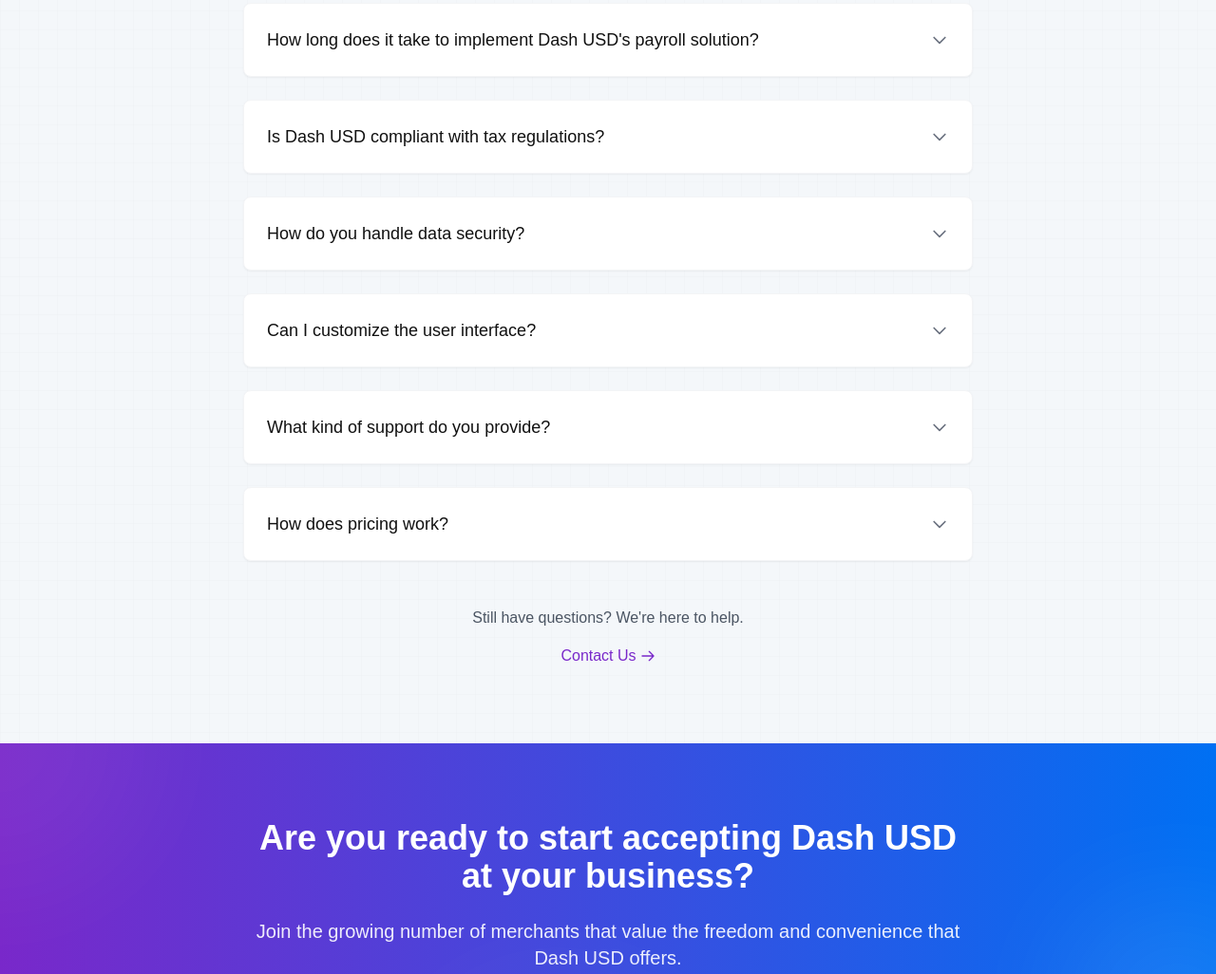
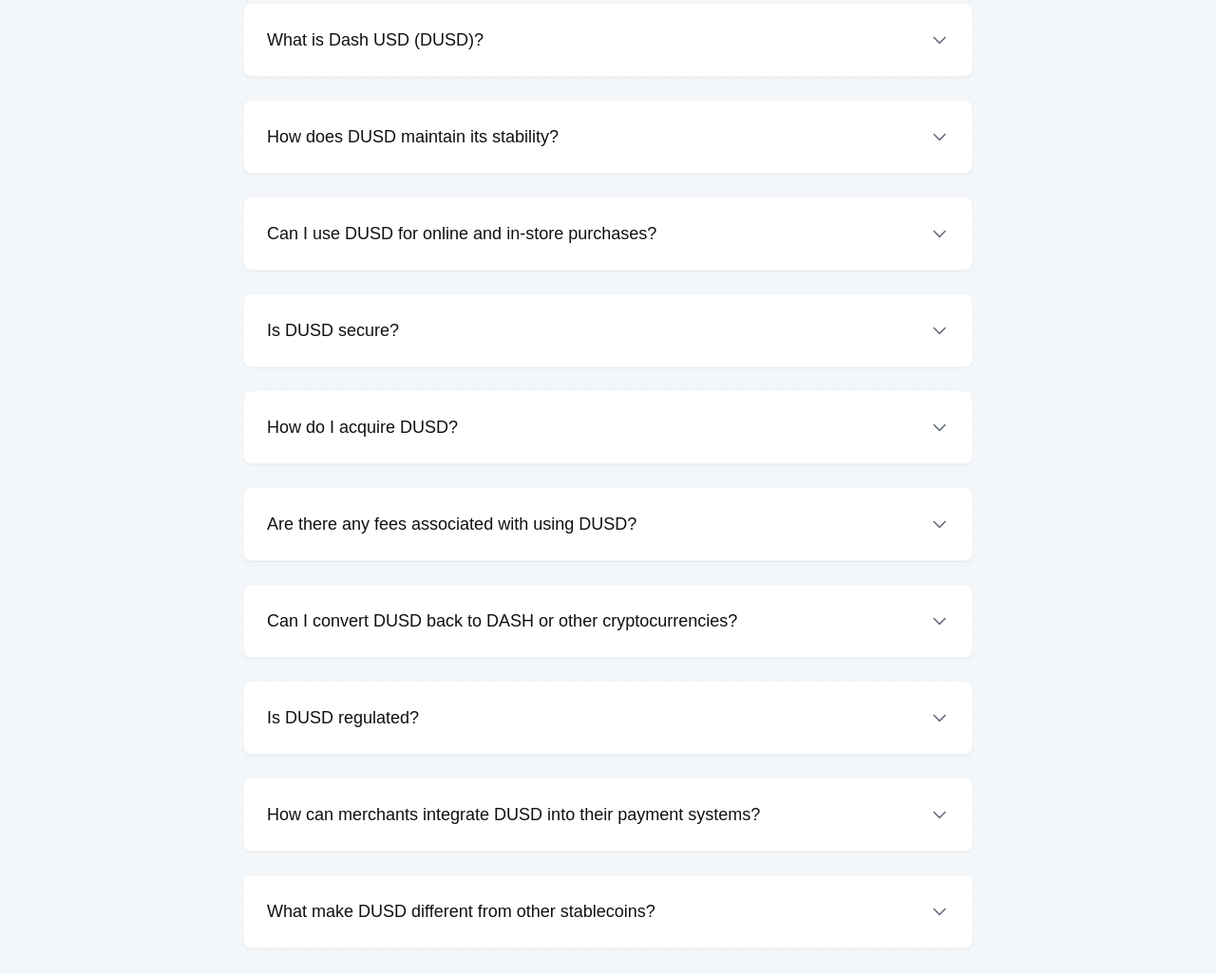
Before and after one commit to sansbankdao/dashusdc, an Astro site: page / in a window 1280 px wide. Shown: the part 3232-4258 px from the top of the page at 95% size. Built offline with nearby package versions, Linux system fonts and the light colour scheme; Astro itself is replaced by a stand-in of ours.

Commit message:
Complete FAQ + fix styling.

```diff
--- a/src/components/FAQ.astro
+++ b/src/components/FAQ.astro
@@ -1,29 +1,45 @@
 ---
 const faqs = [
     {
-        question: "How long does it take to implement Dash USD's payroll solution?",
-        answer: "Most customers can integrate and launch within 2-4 weeks, depending on your specific requirements and technical resources."
+        question: `What is Dash USD (DUSD)?`,
+        answer: `Dash USD (DUSD) is a stablecoin that allows users to leverage the speed and security of DASH for everyday transactions with merchants, providing a seamless and convenient payment experience.`
     },
     {
-        question: "Is Dash USD compliant with tax regulations?",
-        answer: "Yes, our infrastructure handles all tax compliance, filings, and payments across the U.S. and Canada, ensuring you stay compliant at all times."
+        question: `How does DUSD maintain its stability?`,
+        answer: `DUSD is backed by an algorithmic stablecoin protocol based on Liquity v2 — similar to other emerging stable currencies like Moria (MUSD).`
     },
     {
-        question: "How do you handle data security?",
-        answer: "We maintain SOC 2 compliance and employ bank-level encryption for all data. Our infrastructure is built with security as a top priority."
+        question: `Can I use DUSD for online and in-store purchases?`,
+        answer: `Yes, DUSD is designed to be used for both online and in-store purchases, offering merchants and consumers a flexible and efficient payment option.`
     },
     {
-        question: "Can I customize the user interface?",
-        answer: "Absolutely! You can use our API to build a completely custom experience or leverage our pre-built UI components that can be styled to match your brand."
+        question: `Is DUSD secure?`,
+        answer: `Absolutely! DUSD benefits from the robust security features of the DASH Evolution network, ensuring that all transactions are safe and protected.`
     },
     {
-        question: "What kind of support do you provide?",
-        answer: "We offer dedicated implementation support, technical documentation, and ongoing assistance from our team of payroll experts."
+        question: `How do I acquire DUSD?`,
+        answer: `You can acquire DUSD by exchanging DASH or other supported cryptocurrencies through our DashSwap decentralized exchange (DEX) or ANY one of our partner exchanges.`
     },
     {
-        question: "How does pricing work?",
-        answer: "Our pricing scales with your business. Contact us for a customized quote based on your platform's specific needs and user base."
-    }
+        question: `Are there any fees associated with using DUSD?`,
+        answer: `Transaction fees for DUSD are minimal and designed to be competitive with other stablecoins (e.g. USDT and USDC), ensuring cost-effective usage for both merchants and consumers.`
+    },
+    {
+        question: `Can I convert DUSD back to DASH or other cryptocurrencies?`,
+        answer: `Yes, you can easily convert DUSD back to DASH or other supported cryptocurrencies at any time, providing flexibility and control over your assets.`
+    },
+    {
+        question: `Is DUSD regulated?`,
+        answer: `DUSD complies with relevant regulations and is designed to operate within the legal frameworks of the jurisdictions it services, ensuring a trustworthy and compliant stable coin solution.`
+    },
+    {
+        question: `How can merchants integrate DUSD into their payment systems?`,
+        answer: `Merchants can integrate DUSD through our API or by partnering with payment processors that support DUSD, making the integration process straightforward and efficient.`
+    },
+    {
+        question: `What make DUSD different from other stablecoins?`,
+        answer: `DUSD stands out by combining the disruptive financial technology of DASH with an effortless payments experience, offering users the best of both worlds in terms of speed, security, and convenience.`
+    },
 ]
 ---
 
@@ -63,7 +79,7 @@
                             </div>
                         </summary>
 
-                        <div class="px-6 pb-6 text-gray-600 faq-content">
+                        <div class="px-6 py-6 text-gray-600 faq-content">
                             <p>
                                 {faq.answer}
                             </p>
--- a/src/styles/global.css
+++ b/src/styles/global.css
@@ -217,7 +217,7 @@
     transition: all 0.5s cubic-bezier(0.4, 0, 0.2, 1);
 }
 
-.faq-content.faq-open {
+.faq-content, .faq-open {
     max-height: 500px;
     opacity: 1;
 }
```
